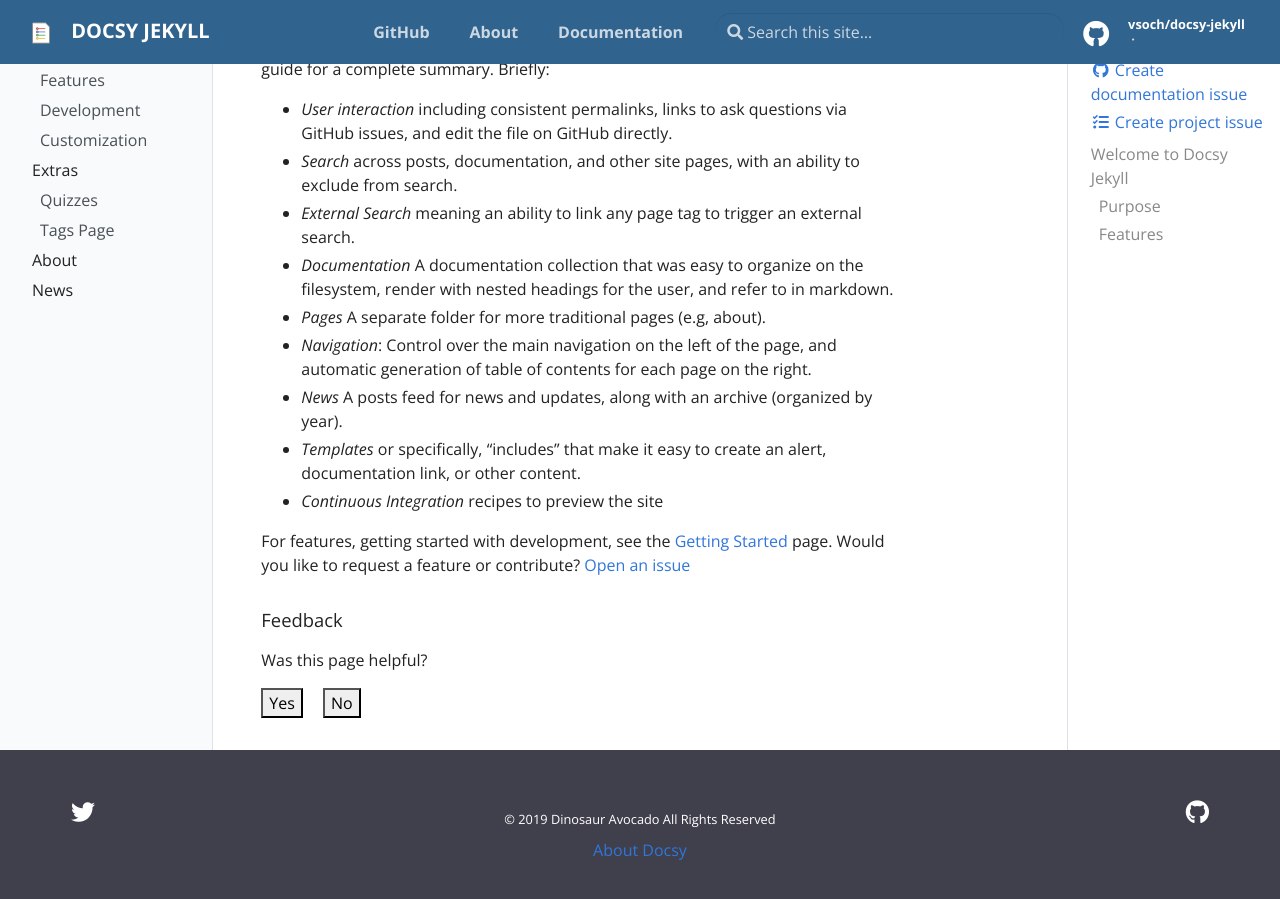
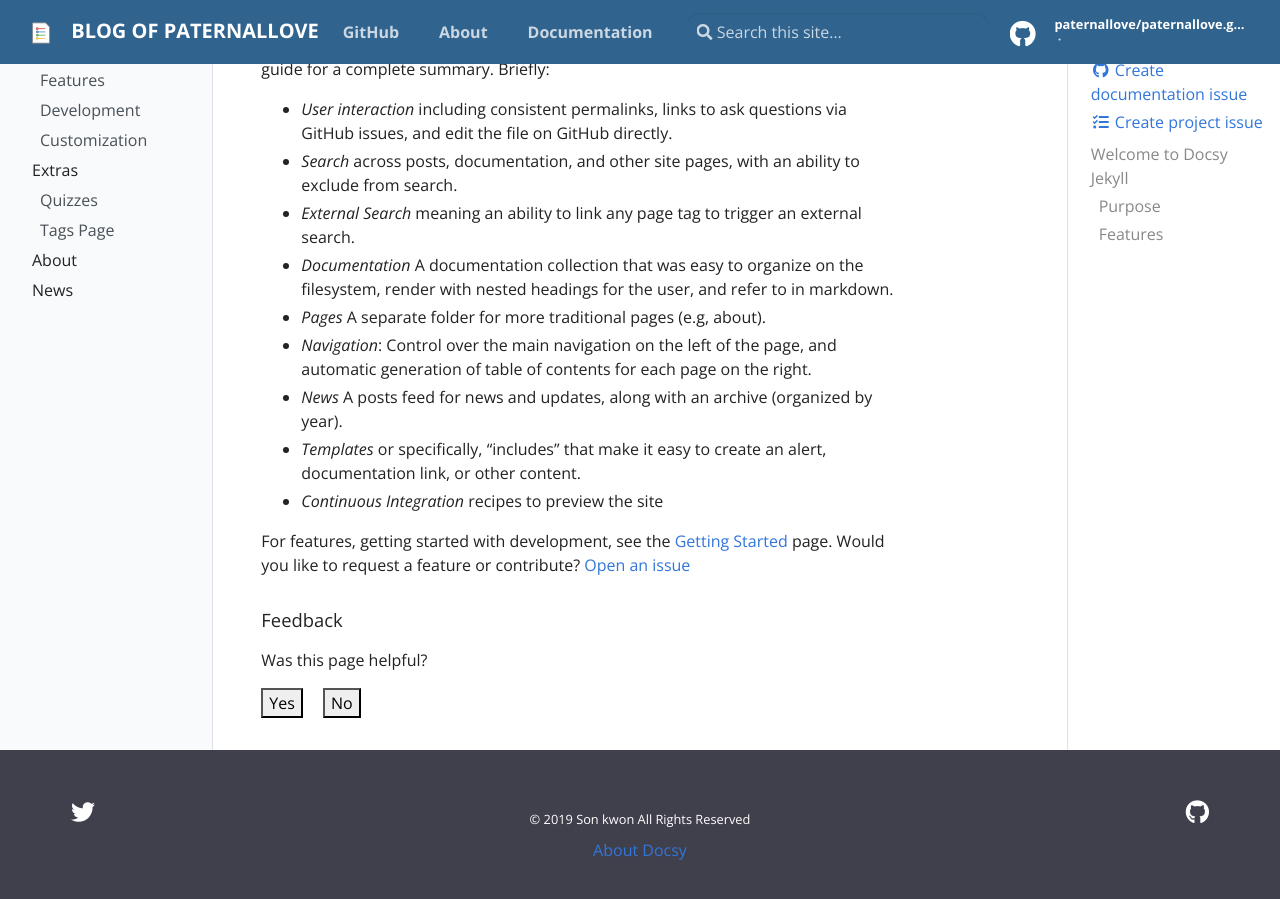
Before and after one commit to paternallove/paternallove.github.io, a Jekyll site: the page built from pages/index.md, in a window 1280 px wide and 900 px high, scrolled down 909 px. Built offline with Jekyll 4.4.1, drawn with Linux system fonts in a browser that asks for light colours.

Commit message:
Update _config.yml

```diff
--- a/_config.yml
+++ b/_config.yml
@@ -14,24 +14,24 @@
 # You can create any custom variable you would like, and they will be accessible
 # in the templates via {{ site.myvariable }}.
 
-title: Docsy Jekyll
-email: your-email@domain.com
-author: Dinosaur Avocado
+title: Blog of paternallove
+email: sk9860074@gmail.com
+author: Son kwon
 description: > # this means to ignore newlines until "baseurl:"
   Write an awesome description for your new site here. You can edit this
   line in _config.yml. It will appear in your document head meta (for
   Google search results) and in your feed.xml site description.
 
 # DO NOT CHANGE THE LINE OF THIS FILE without editing .circleci/circle_urls.sh
-baseurl: "/docsy-jekyll" # the subpath of your site, e.g. /blog
+baseurl: "/" # the subpath of your site, e.g. /blog
 
 # This is mostly for testing
-url: "https://vsoch.github.io" # the base hostname & protocol for your site
+url: "https://paternallove.github.io" # the base hostname & protocol for your site
 
 # Social (First three Required)
-repo: "https://github.com/vsoch/docsy-jekyll"
-github_user: "vsoch"
-github_repo: "docsy-jekyll"
+repo: "https://github.com/paternallove/paternallove.github.io"
+github_user: "paternallove"
+github_repo: "paternallove.github.io"
 
 # Optional
 twitter: vsoch
```
